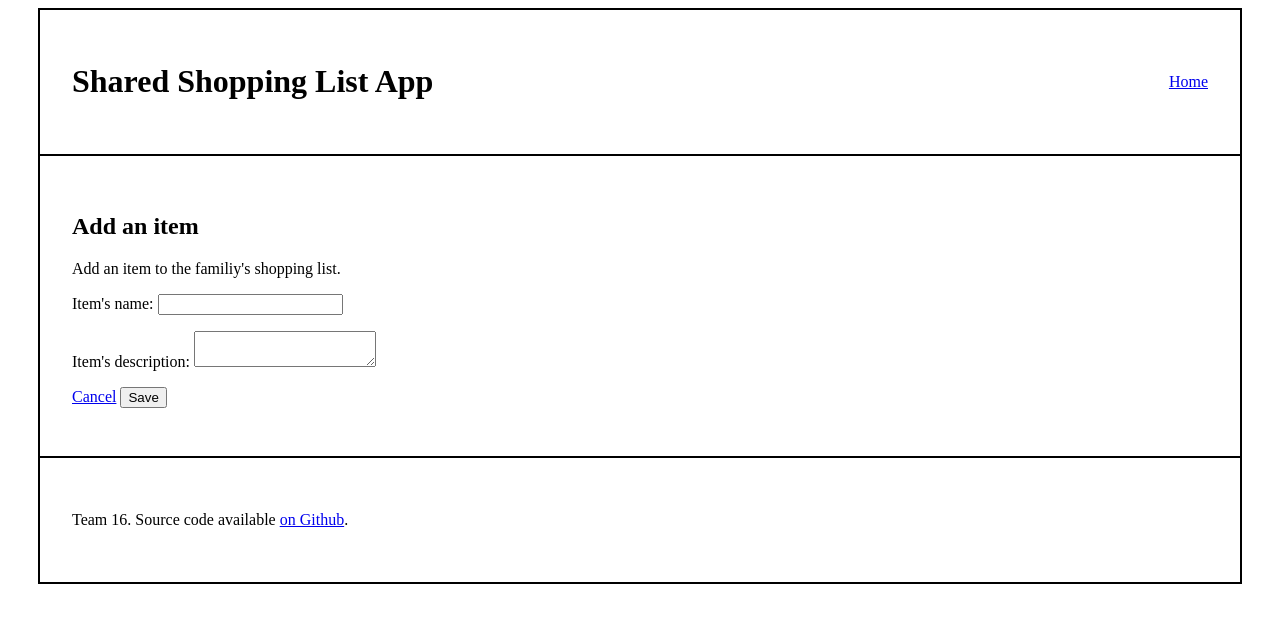
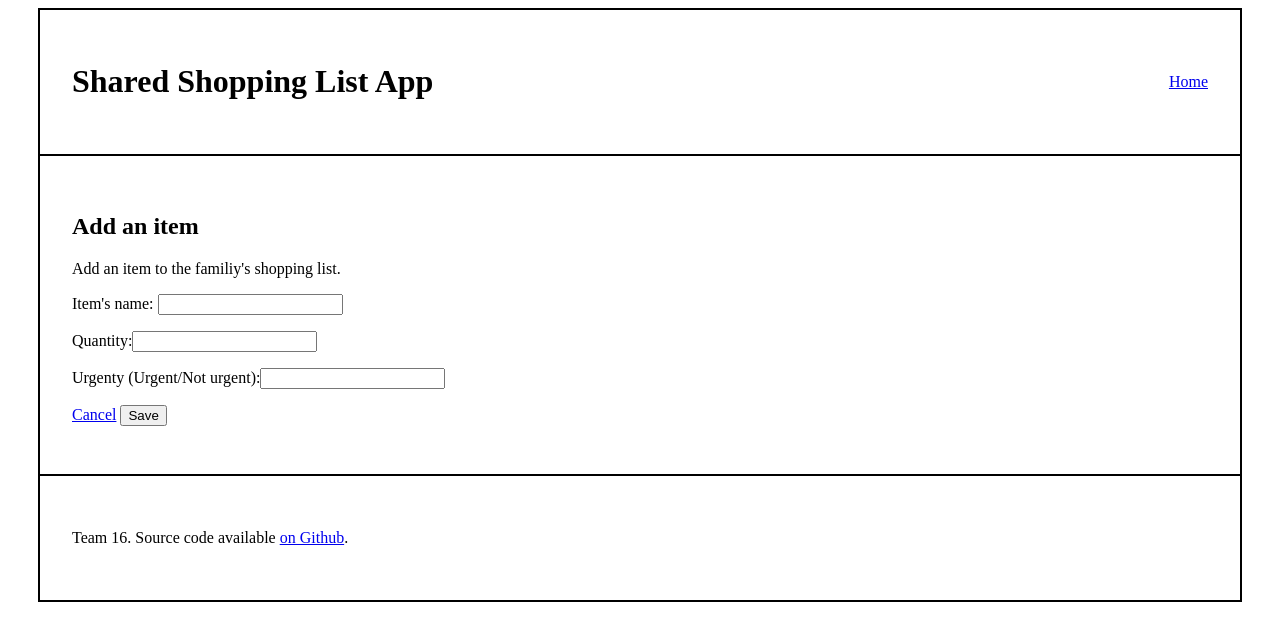
Before and after one commit to software-students-fall2022/web-app-exercise-team-16-1, a Flask app: page /create/1 in a window 1280 px wide. Shown: the top 641 px of the page. Run offline with Flask 2, Linux system fonts and the light colour scheme; parts of the project's set-up code (start-up, migrations or seed data) failed here and were passed over.

Commit message:
added quantity/urgency feature & started button designs

```diff
--- a/app.py
+++ b/app.py
@@ -94,13 +94,15 @@ def create(family_code):
 def create_item(family_code):
 
     name = request.form['fname']
-    description = request.form['fdescription']
+    quantity = request.form['fquantity']
+    urgency = request.form['furgent']
 
     # create a new document with the data the user entered
     doc = {
         "family_code": family_code,
         "name": name,
-        "description": description,
+        "quantity": quantity,
+        "urgency": urgency,
         "created_at": datetime.datetime.utcnow()
     }
     # insert a new document
@@ -119,13 +121,15 @@ def edit(mongoid):
 @app.route('/edit/<mongoid>', methods=['POST'])
 def edit_item(mongoid):
     name = request.form['fname']
-    description = request.form['fdescription']
     family_code  = request.args.get('family_code', None)
+    quantity = request.form['fquantity']
+    urgency = request.form['furgent']
 
     doc = {
         "family_code": family_code,
         "name": name,
-        "description": description,
+        "quantity": quantity,
+        "urgency": urgency,
         "created_at": datetime.datetime.utcnow()
     }
 
--- a/static/css/style.css
+++ b/static/css/style.css
@@ -48,3 +48,15 @@
 footer {
   margin-bottom: 5px;
 }
+
+#btnContainer {
+  width: 100%;
+  height: 200px;
+}
+
+.buttonDesign {
+  width: 60px;
+  height: 70px;
+  text-align: center;
+  outline: 2px solid black;
+}
--- a/templates/add.html
+++ b/templates/add.html
@@ -5,12 +5,10 @@
 <form method="POST" action="{{ url_for('create_item', family_code=family_code) }}">
   <p>
     Item's name:
-    <input type="text" id="fname" name="fname"/><br />
+    <input type="text" id="fname" name="fname"/>
   </p>
-  <p>
-    Item's description:
-    <textarea id="fdescription" name="fdescription"></textarea>
-  </p>
+  <p>Quantity:<input type="text" id="fquantity" name="fquantity"/></p>
+  <p>Urgenty (Urgent/Not urgent):<input type="text" id="furgent" name="furgent"/></p>
   <p>
     <a href="{{ url_for('main', family_code=family_code)}}">Cancel</a>
     <input type="submit" name="post-btn" value="Save" />
```
Also changed, not shown: templates/edit.html (+6 -2 lines), templates/index.html (+8 -12 lines), templates/main.html (+7 -1 lines).
